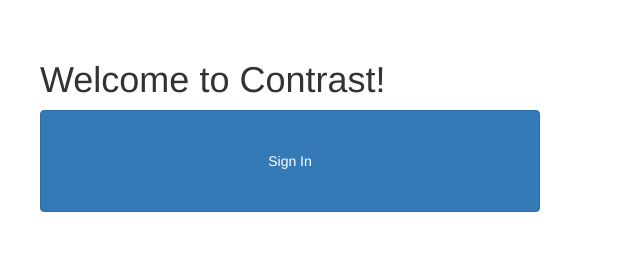
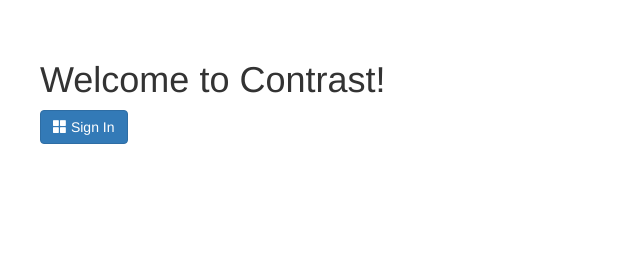
Before and after one commit to Contrast-Security-OSS/contrast-chrome-extension, a browser extension: page index.html in a window 1280 px wide. Shown: the whole page, without its empty margins (0-640 px from the left). Drawn offline with nearby package versions, Linux system fonts and the light colour scheme; no server answers.

Commit message:
Misc cleanup

```diff
--- a/index.html
+++ b/index.html
@@ -14,14 +14,18 @@
   <section id="sign-in">
     <h1>Welcome to Contrast!</h1>
     <div id="container">
-      <button type="submit" id="sign-in" class="btn btn-primary">Sign In</button>
+      <button type="submit" id="sign-in-button" class="btn btn-primary">
+        <span class="glyphicon glyphicon-th-large" aria-hidden="true"></span> Sign In
+      </button>
     </div>
   </section>
 
   <section id="activity-feed">
     <h1>Contrast Activity Feed</h1>
     <div id="container">
-      <button type="submit" id="configure" class="btn btn-primary">configure</button>
+      <button type="submit" id="configure" class="btn btn-primary">
+        <span class="glyphicon glyphicon-wrench" aria-hidden="true"></span> Configure
+      </button>
 
       <div>
         <ul class="list-group" id="contrast-events">
--- a/index.js
+++ b/index.js
@@ -26,7 +26,7 @@
       signInSection.style.display = ''
       activityFeedSection.style.display = 'none'
 
-      var signInButton = document.getElementById('sign-in');
+      var signInButton = document.getElementById('sign-in-button');
       var extensionId = chrome.runtime.id;
 
       //signin button opens up settings page in new tab
```
